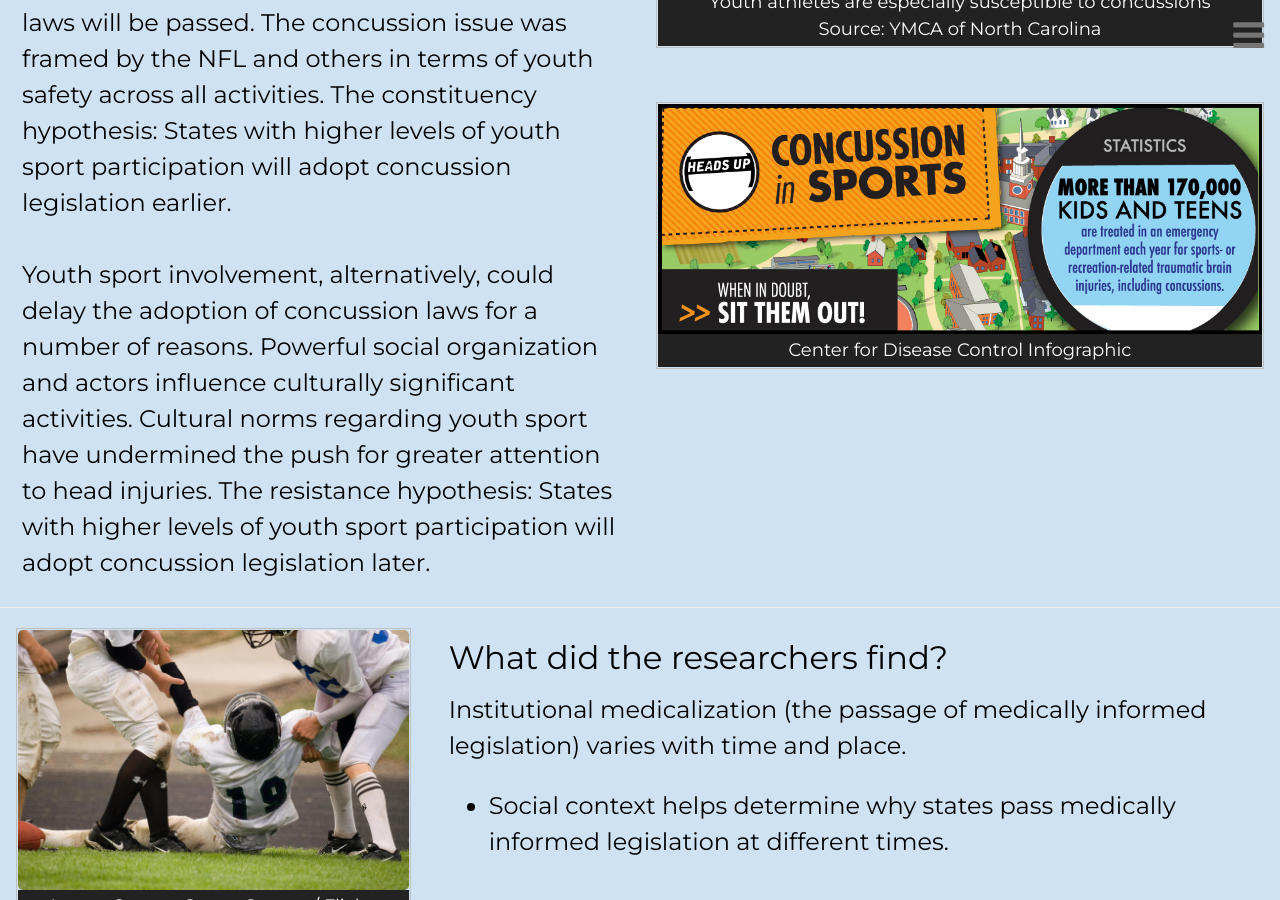
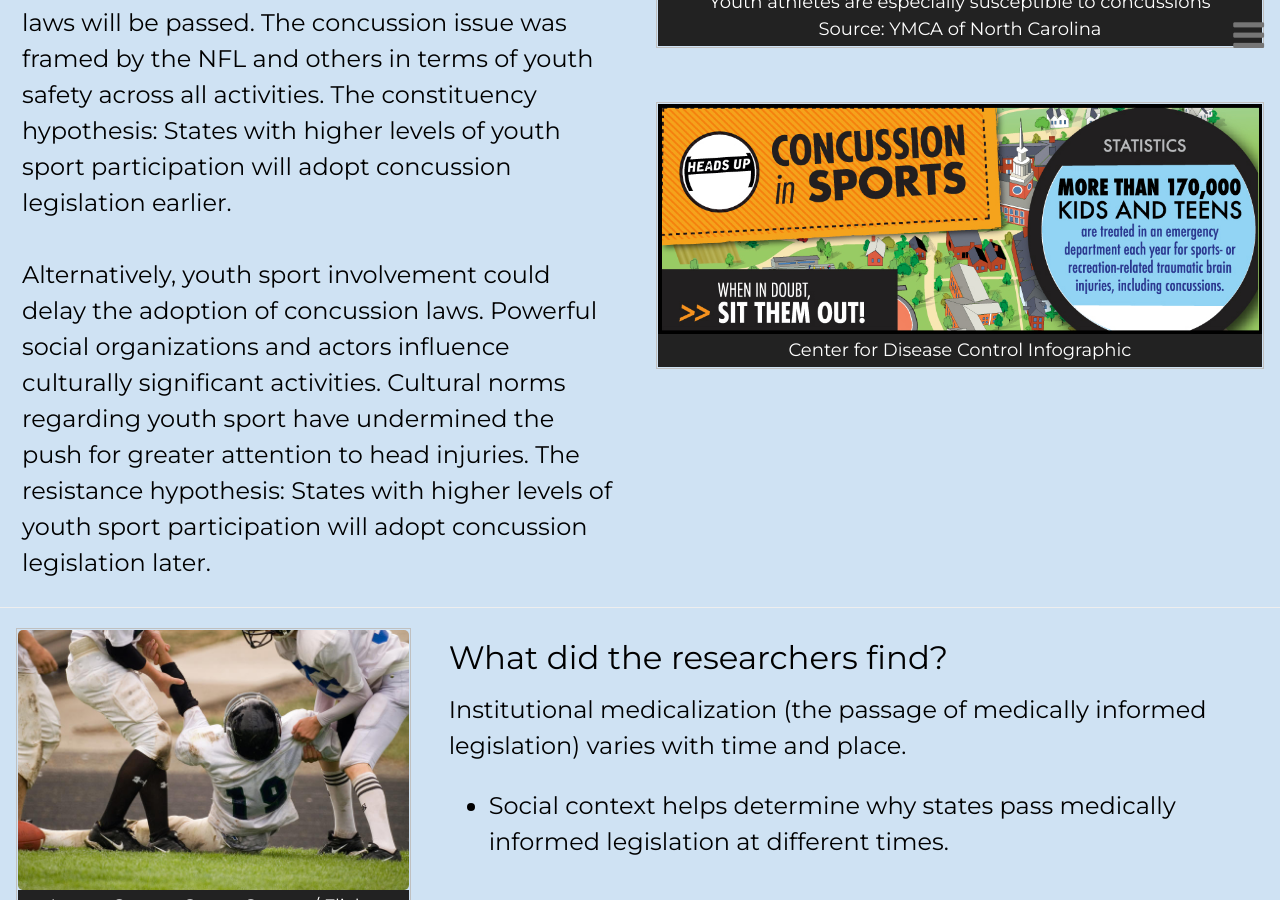
Before and after one commit to resilience1/resilience1.github.io, a Jekyll site: the page built from research/concussion.html, in a window 1280 px wide and 900 px high, scrolled down 887 px. Built offline with Jekyll 4.4.1, drawn with Linux system fonts in a browser that asks for light colours; nearby versions of some CDN libraries.

Commit message:
Update concussion.html

```diff
--- a/research/concussion.html
+++ b/research/concussion.html
@@ -185,8 +185,7 @@ title: Concussions & Youth Sports | Michael Lengefeld
 					across all activities. The constituency hypothesis: States with higher
 					levels of youth sport participation will adopt concussion legislation earlier.<br><br>
 
-				Youth sport involvement, alternatively, could delay the adoption of concussion laws for a number
-					of reasons. Powerful social organization and actors influence culturally significant activities.
+				Alternatively, youth sport involvement could delay the adoption of concussion laws. Powerful social organizations and actors influence culturally significant activities.
 					Cultural norms regarding youth sport have undermined the push for greater attention to
 					head injuries. The resistance hypothesis: States with higher levels of youth sport participation will adopt concussion
 					legislation later.
```
